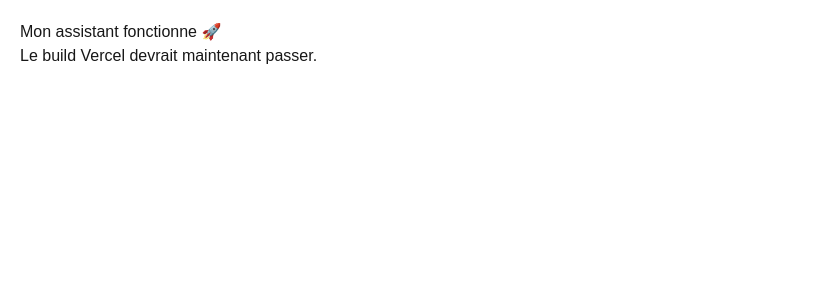
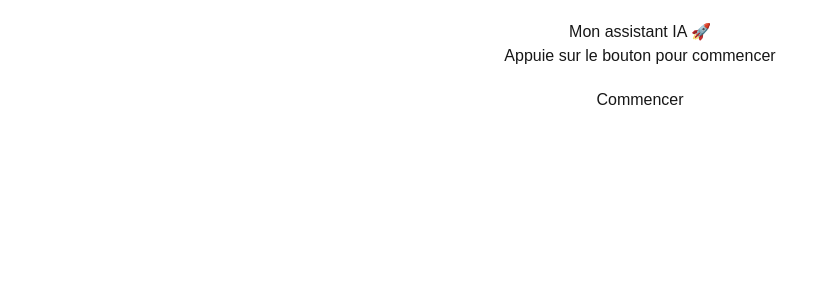
Before and after one commit to Yoanntools/assistance-simple, a Next.js app: page / in a window 1280 px wide. Shown: the top 300 px of the page, without its empty margins (0-816 px from the left). Built offline with nearby package versions, Linux system fonts and the light colour scheme.

Commit message:
Update home page with interactive start button

```diff
--- a/app/page.tsx
+++ b/app/page.tsx
@@ -1,15 +1,40 @@
 "use client"
+import { useState } from "react"
 
 export default function Home() {
+  const [started, setStarted] = useState(false)
+
   return (
     <main
       style={{
         padding: "20px",
         fontFamily: "Arial",
+        textAlign: "center",
       }}
     >
-      <h1>Mon assistant fonctionne 🚀</h1>
-      <p>Le build Vercel devrait maintenant passer.</p>
+      <h1>Mon assistant IA 🚀</h1>
+
+      {!started ? (
+        <>
+          <p>Appuie sur le bouton pour commencer</p>
+          <button
+            onClick={() => setStarted(true)}
+            style={{
+              padding: "10px 20px",
+              fontSize: "16px",
+              cursor: "pointer",
+              marginTop: "10px",
+            }}
+          >
+            Commencer
+          </button>
+        </>
+      ) : (
+        <div>
+          <h2>Bienvenue 👋</h2>
+          <p>L'application est lancée</p>
+        </div>
+      )}
     </main>
   )
 }
```
